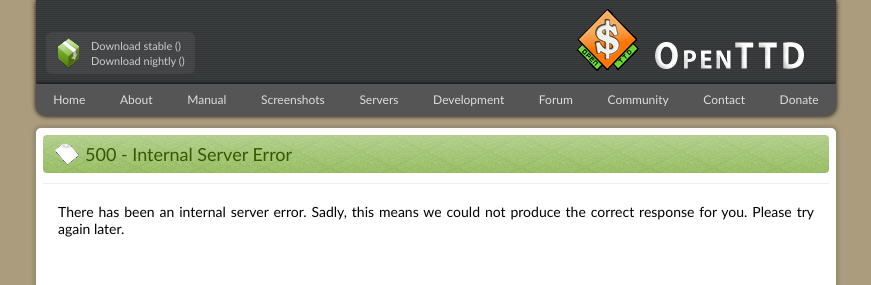
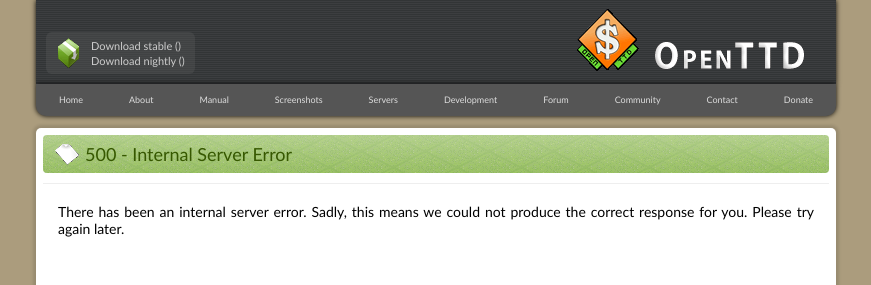
Before and after one commit to OpenTTD/website, a Jekyll site: the page built from pages/50x.html, in a window 1280 px wide. Shown: the top 285 px of the page, without its empty margins (204-1075 px from the left). Built offline with Jekyll 4.4.1, drawn with Linux system fonts in a browser that asks for light colours.

Commit message:
Change: set the font size to 75% of the browser default size
This should result in a size of 12px in the most browsers as before. But unlike before, everything adapts to the sizes specified in the visitor's browser.

Signed-off-by: Heiko August <post@auge8472.de>

```diff
--- a/static/css/base.css
+++ b/static/css/base.css
@@ -123,6 +123,7 @@
 }
 
 body > nav {
+	font-size: 1rem;
 	background: #555555;
 	border-radius: 0px 0px 10px 10px;
 	box-shadow: 0px 0px 5px #000000;
@@ -132,12 +133,12 @@
 	overflow: hidden;
 }
 #navigation-bar {
+	font-size: 0.75em;
 	display: flex;
 	margin: 0px;
 	padding: 0px;
 }
 #navigation-bar li {
-	font-size: 12px;
 	flex-grow: 1;
 	line-height: 32px;
 	list-style-type: none;
```
